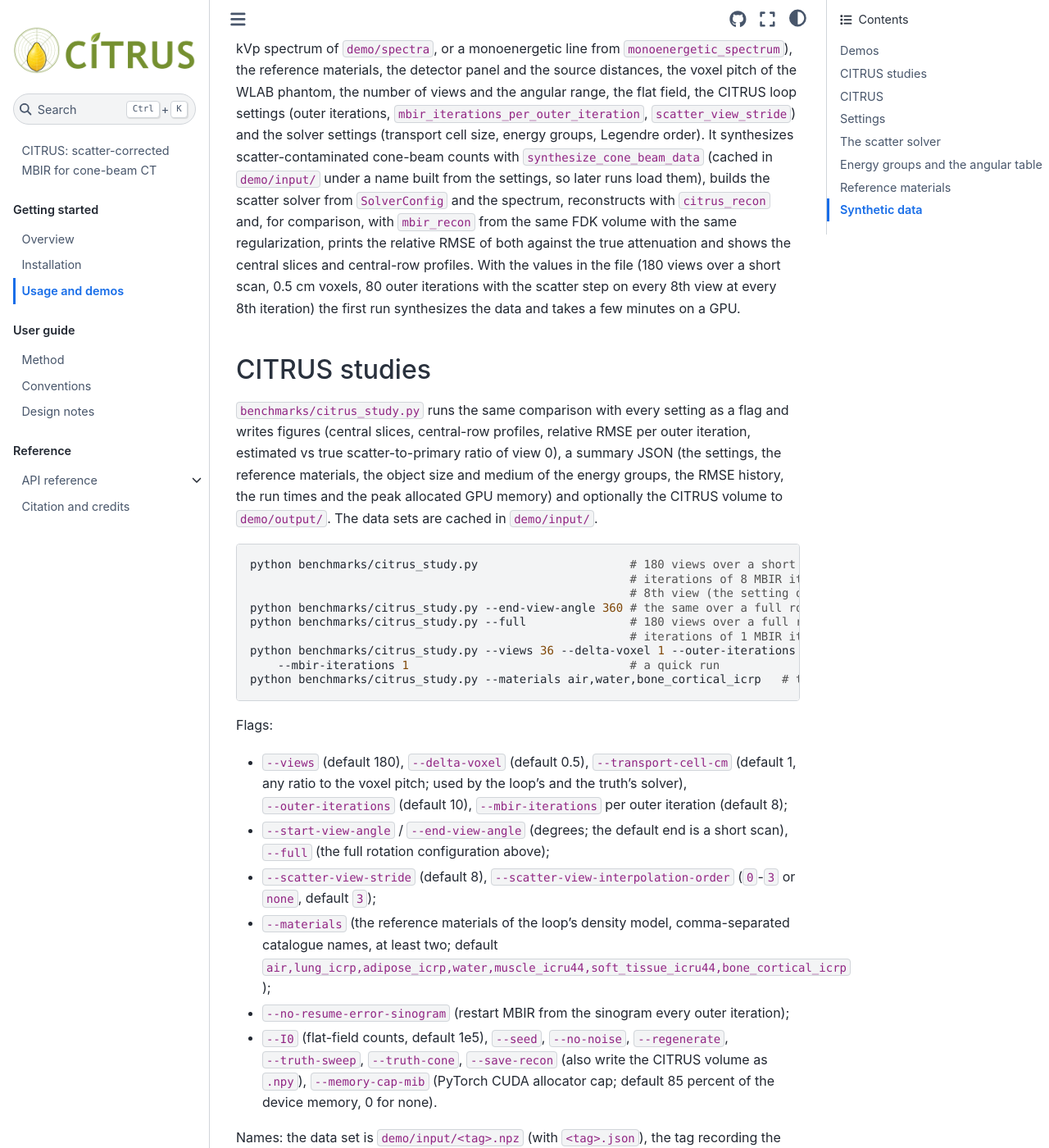
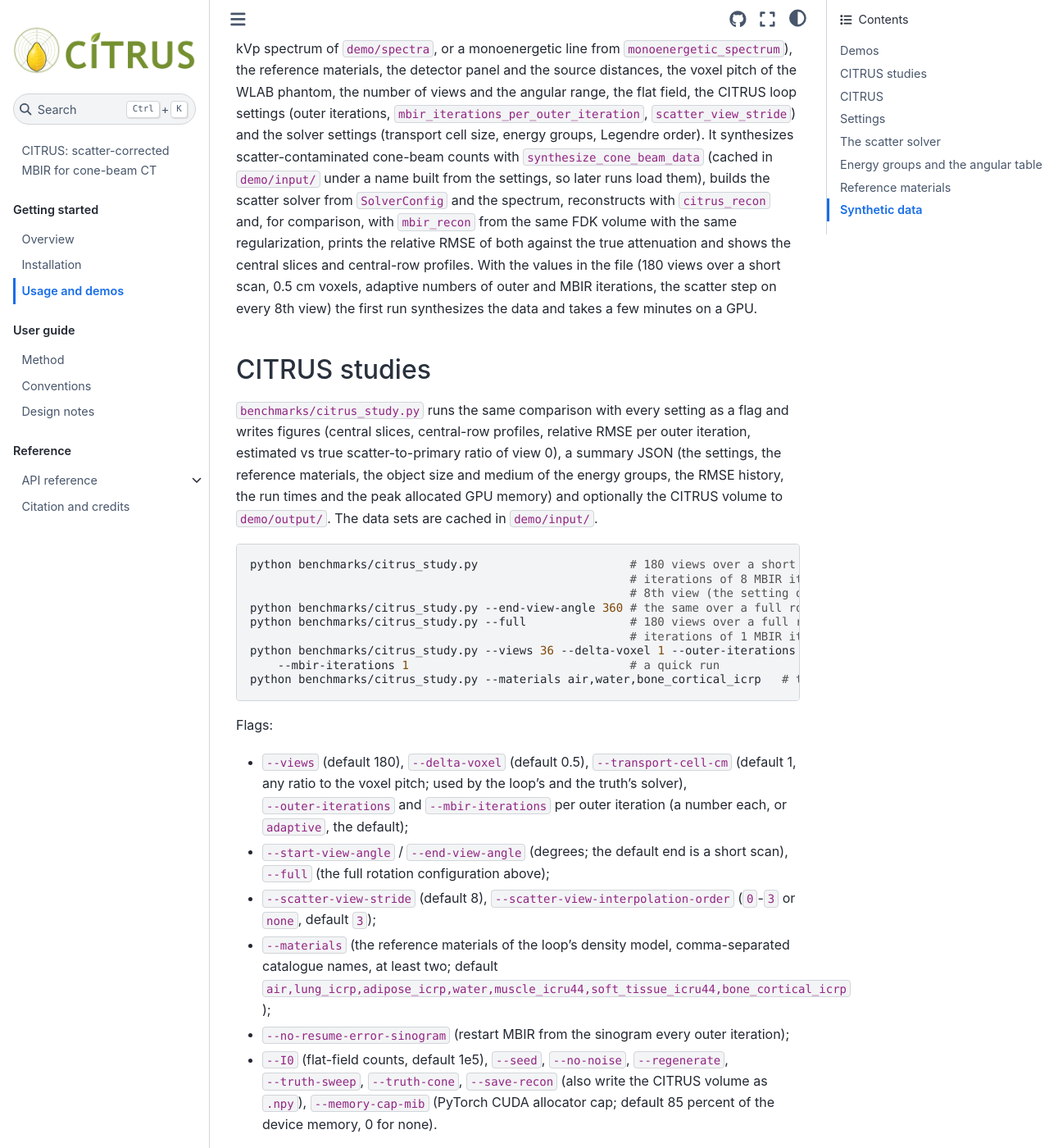
Before and after one commit to cabouman/citrus, a Sphinx documentation site: the page built from docs/source/usage.rst, in a window 1280 px wide and 1400 px high, scrolled down 529 px. Shown: the whole window at 82% size. Built offline with Sphinx 7.4.7 and the Sphinx Book theme 1.1.4, drawn with Linux system fonts in a browser that asks for light colours; some of the changed text lies outside the part shown.

Commit message:
Docs: usage page matches the adaptive defaults
Co-Authored-By: Claude Fable 5.1 <noreply@anthropic.com>

```diff
--- a/docs/source/usage.rst
+++ b/docs/source/usage.rst
@@ -27,8 +27,8 @@ counts with ``synthesize_cone_beam_data`` (cached in ``demo/input/`` under a nam
 runs load them), builds the scatter solver from ``SolverConfig`` and the spectrum, reconstructs with ``citrus_recon``
 and, for comparison, with ``mbir_recon`` from the same FDK volume with the same regularization, prints the relative
 RMSE of both against the true attenuation and shows the central slices and central-row profiles. With the values in
-the file (180 views over a short scan, 0.5 cm voxels, 80 outer iterations with the scatter step on every 8th view at
-every 8th iteration) the first run synthesizes the data and takes a few minutes on a GPU.
+the file (180 views over a short scan, 0.5 cm voxels, adaptive numbers of outer and MBIR iterations, the scatter
+step on every 8th view) the first run synthesizes the data and takes a few minutes on a GPU.
 
 CITRUS studies
 --------------
@@ -54,8 +54,8 @@ data sets are cached in ``demo/input/``.
 Flags:
 
 * ``--views`` (default 180), ``--delta-voxel`` (default 0.5), ``--transport-cell-cm`` (default 1, any ratio to the
-  voxel pitch; used by the loop's and the truth's solver), ``--outer-iterations`` (default 10),
-  ``--mbir-iterations`` per outer iteration (default 8);
+  voxel pitch; used by the loop's and the truth's solver), ``--outer-iterations`` and ``--mbir-iterations`` per
+  outer iteration (a number each, or ``adaptive``, the default);
 * ``--start-view-angle`` / ``--end-view-angle`` (degrees; the default end is a short scan), ``--full`` (the full
   rotation configuration above);
 * ``--scatter-view-stride`` (default 8), ``--scatter-view-interpolation-order`` (``0``-``3`` or ``none``, default
@@ -102,7 +102,7 @@ CITRUS
    from citrus import CitrusConfig, citrus_recon, mbir_recon
    from citrus.utilities import wlab_solver
 
-   solver = wlab_solver(delta_voxel, geometry=geometry, device="cuda")          # or any ScatterSolver
+   solver = wlab_solver(delta_voxel, geometry=geometry, device="cuda", spectrum=spectrum)   # or any ScatterSolver
    recon, info = citrus_recon(Y, I0, angles, grid, geometry, solver, CitrusConfig(num_outer_iterations=10))
    baseline, _ = mbir_recon(Y, I0, angles, grid, geometry, CitrusConfig(num_outer_iterations=10),
                             regularization=info["regularization"])
@@ -141,8 +141,8 @@ The entries of ``info``:
 
 ``mbir_recon`` returns the same entries without those of the scatter solver.
 
-The scatter schedule (:doc:`method`, "Scatter step every n-th outer iteration" and "Scatter step on every m-th
-view"):
+The iteration counts and the view schedule (:doc:`method`, "MBIR iterations per outer iteration" and "Scatter step
+on every m-th view"):
 
 .. code-block:: python
 
```
